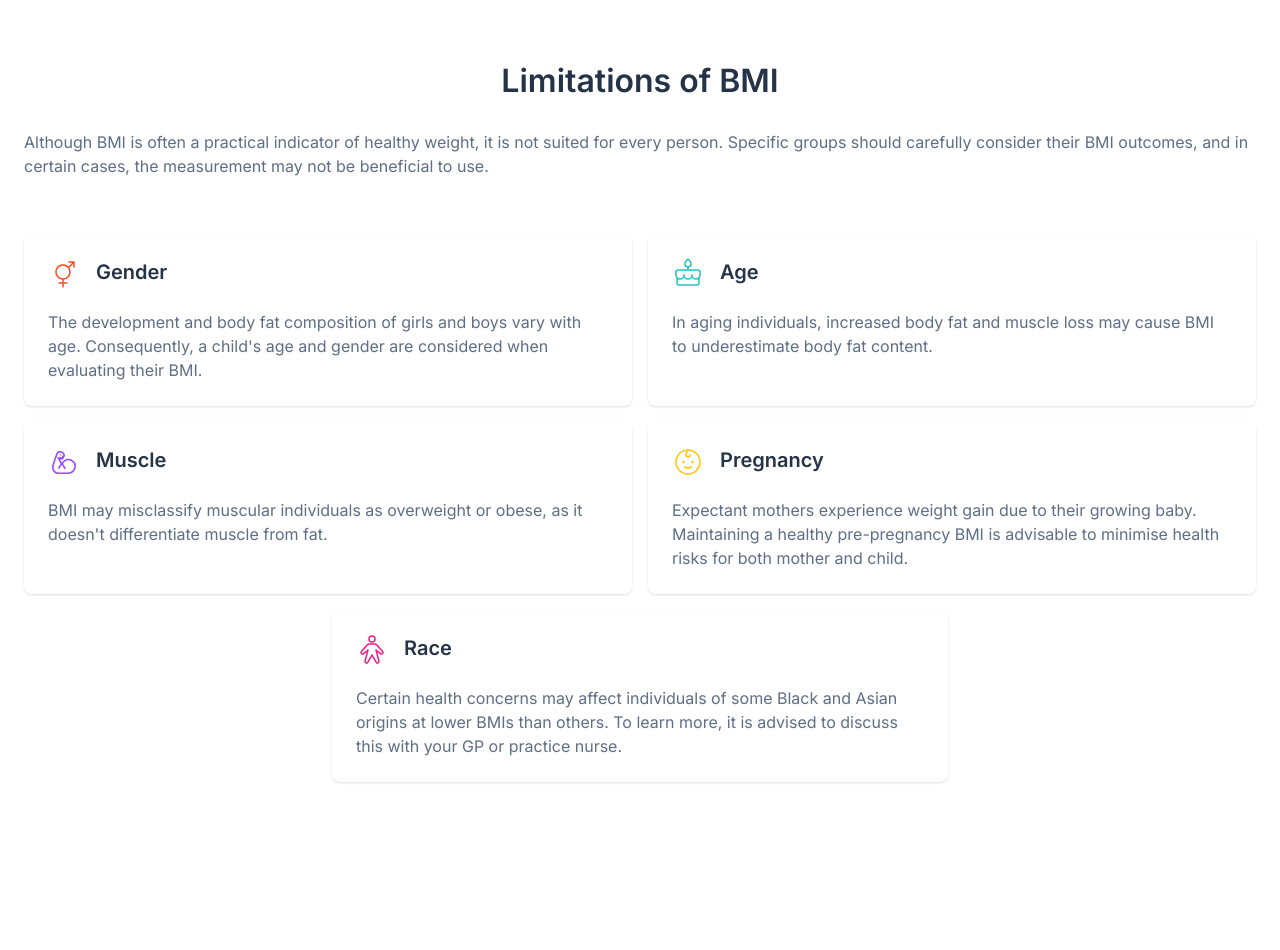
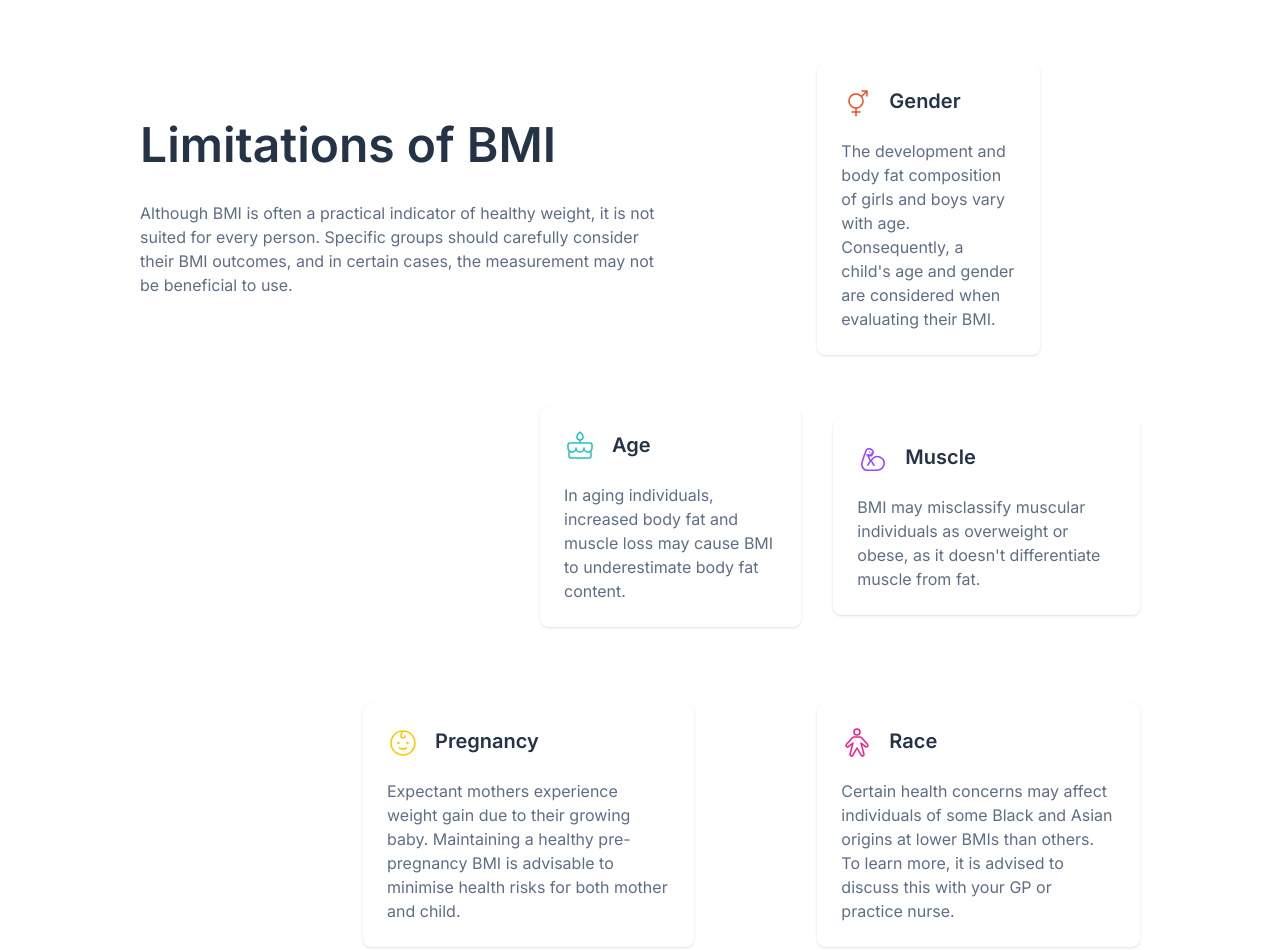
Before and after one commit to flaviare1s/bmi-calculator, a website: page src/index.html in a window 1280 px wide. Shown: the part 1940-2890 px from the top of the page. Before the commit the page ends 2818 px from the top, so only its background shows below. Drawn offline with Linux system fonts and the light colour scheme.

Commit message:
Working on desktop version

```diff
--- a/src/index.html
+++ b/src/index.html
@@ -155,16 +155,16 @@
       </div>
     </section>
 
-    <section class="px-6 flex flex-col justify-center items-center gap-4 pb-[96px] m-auto md:grid md:grid-cols-2">
-      <div class="md:col-span-2 md:h-full">
-        <h2 class="text-gunmetal font-semibold text-[32px] leading-[110%] tracking-[-5%] text-center md:mt-10">Limitations of BMI</h2>
-        <p class=" mt-8 mb-10 text-dark_eletric_blue leading-[150%]">
+    <section class="px-6 flex flex-col justify-center items-center gap-4 pb-[96px] m-auto md:grid md:grid-cols-2 xl:grid-cols-3 xl:grid-rows-3 xl:px-[140px] xl:mt-10">
+      <div class="md:col-span-2 md:h-full xl:h-auto xl:mr-[132px]">
+        <h2 class="text-gunmetal font-semibold text-[32px] leading-[110%] tracking-[-5%] text-center md:mt-10 xl:text-5xl xl:text-left">Limitations of BMI</h2>
+        <p class=" mt-8 mb-10 text-dark_eletric_blue leading-[150%] text-center xl:text-left">
           Although BMI is often a practical indicator of healthy weight, it is not suited for every person. Specific groups should carefully consider their BMI outcomes, and in
           certain cases, the measurement may not be beneficial to use.
         </p>
       </div>
 
-      <div class="p-6 rounded-lg shadow md:col-span-1 md:h-full">
+      <div class="p-6 rounded-lg shadow md:col-span-1 md:h-full xl:h-auto xl:mr-[100px]">
         <div class="flex justify-start gap-4 pb-5">
           <img src="../assets/images/icon-gender.svg" alt="Icon gender">
           <h3 class="text-gunmetal font-semibold text-xl tracking-[-5%]">Gender</h3>
@@ -174,7 +174,7 @@
         </p>
       </div>
 
-      <div class="p-6 rounded-lg shadow md:col-span-1 md:h-full">
+      <div class="p-6 rounded-lg shadow md:col-span-1 md:h-full xl:h-auto xl:ml-[400px] xl:col-span-2">
         <div class="flex justify-start gap-4 pb-5">
           <img src="../assets/images/icon-age.svg" alt="Icon age">
           <h3 class="text-gunmetal font-semibold text-xl tracking-[-5%]">Age</h3>
@@ -184,7 +184,7 @@
         </p>
       </div>
 
-      <div class="p-6 rounded-lg shadow md:col-span-1 md:h-full">
+      <div class="p-6 rounded-lg shadow md:col-span-1 md:h-full xl:h-auto xl:ml-4">
         <div class="flex justify-start gap-4 pb-5">
           <img src="../assets/images/icon-muscle.svg" alt="Icon muscle">
           <h3 class="text-gunmetal font-semibold text-xl tracking-[-5%]">Muscle</h3>
@@ -195,7 +195,7 @@
         </p>
       </div>
 
-      <div class="p-6 rounded-lg shadow md:col-span-1 md:h-full">
+      <div class="p-6 rounded-lg shadow md:col-span-1 md:h-full xl:h-auto xl:col-span-2 xl:w-1/2 xl:ml-[223px]">
         <div class="flex justify-start gap-4 pb-5">
           <img src="../assets/images/icon-pregnancy.svg" alt="Icon pregnancy">
           <h3 class="text-gunmetal font-semibold text-xl tracking-[-5%]">Pregnancy</h3>
@@ -207,7 +207,7 @@
         </p>
       </div>
 
-      <div class="p-6 rounded-lg shadow md:col-span-2 md:w-1/2 md:h-full md:items-center md:m-auto md:justify-center">
+      <div class="p-6 rounded-lg shadow md:col-span-2 md:w-1/2 md:h-full md:items-center md:m-auto md:justify-center xl:h-auto xl:m-0 xl:col-span-1 xl:w-full xl:mr-[339px]">
         <div class="flex justify-start gap-4 pb-5">
           <img src="../assets/images/icon-race.svg" alt="Icon race">
           <h3 class="text-gunmetal font-semibold text-xl tracking-[-5%]">Race</h3>
@@ -218,7 +218,6 @@
           GP or practice nurse.
         </p>
       </div>
-
     </section>
   </div>
 
```
Also changed, not shown: src/output.css.
